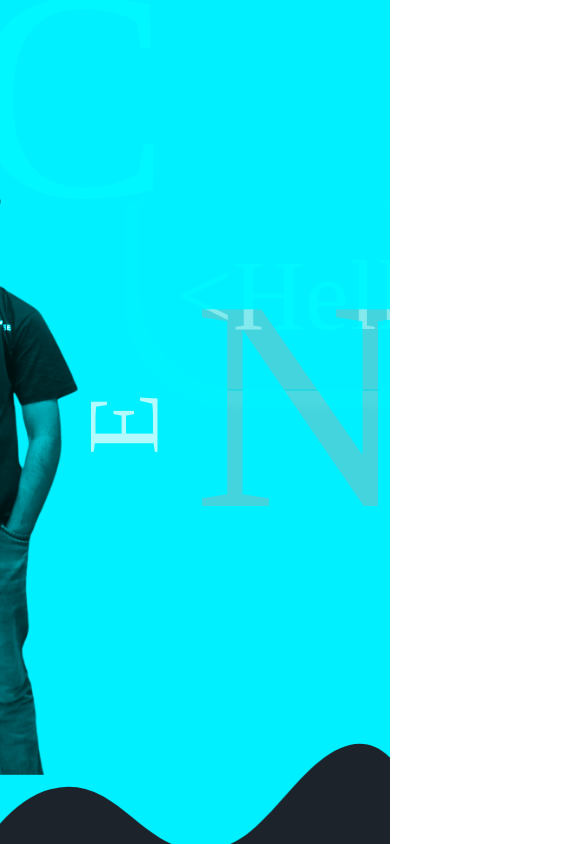
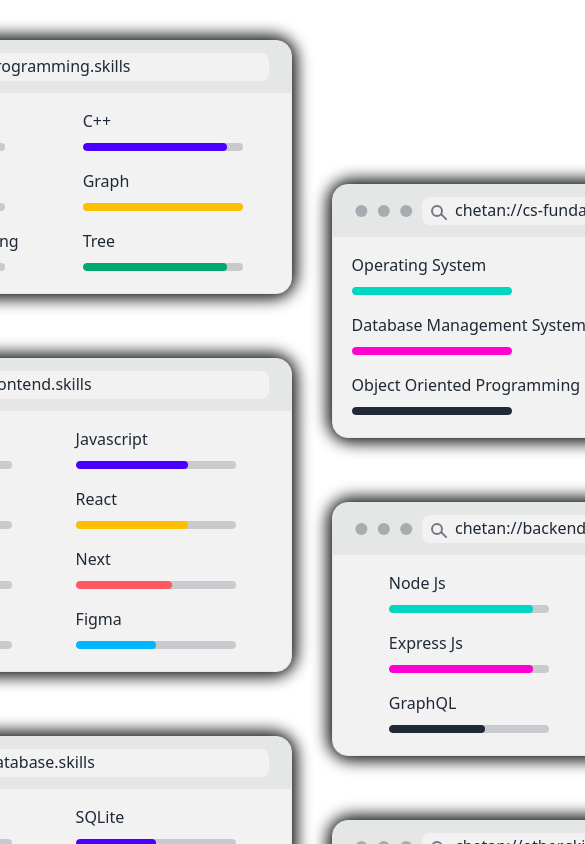
Before and after one commit to ChetanSaini12/Portfolio, a React (Create React App) app: page / in a window 390 px wide. Shown: the top 844 px of the page, 585 px wide, since content can reach past the window. Built offline with nearby package versions, Linux system fonts and the light colour scheme; a web font is replaced by a local one.

Commit message:
Responsivness

```diff
--- a/src/App.css
+++ b/src/App.css
@@ -219,11 +219,54 @@
 
 /***********************************************Skills***********************************************/
 
-.skills {
-  height: 1080px;
+.skillscontainer {
+  height: fit-content;
   width: 100vw;
   position: relative;
+  display: flex;
+  justify-content: center;
 }
+
+.skillsWrapper {
+  width: 1200px;
+}
+
+
+.skills {
+  width: 80%;
+  display: flex;
+  flex-direction: row;
+  gap: 2.5rem;
+  margin-top: 2.5rem;
+  transform-origin: top;
+  overflow: visible;
+}
+
+/* [dir="rtl"] .skills {
+  transform: rotateX(7deg) rotateZ(7deg) skewY(-4deg) scale(1);
+} */
+
+@media (max-width: 1279px) {
+  .skillsWrapper {
+    width: 1000px;
+  }
+  .skills {
+      transform: translate3d(0, 0, 0);
+  }
+}
+
+@media (min-width: 800px) {
+  .skills {
+      transform: rotateX(7deg) rotateZ(-7deg) skewY(-4deg) scale(1);
+  }
+}
+
+@media (max-width: 800px) {
+  .skillsWrapper {
+    width: 800px;
+  }
+}
+
 
 .skillsbox {
   border-radius: 20px;
@@ -278,7 +321,7 @@
 
 /******************************************Details******************************************/
 .aboutme {
-  height: 1100px;
+  height: fit-content;
   width: 100vw;
   margin-top: 40px;
 }
@@ -293,6 +336,31 @@
 .detailsimg:hover {
   box-shadow: 0px 0px 15px 5px rgb(35, 57, 57);
 }
+
+@media (min-width : 1500px)
+{
+  .detailsimg {
+    width: 1500px;
+    height: 1525px;
+  }
+}
+@media (max-width : 800px)
+{
+  .detailsimg {
+    width: 625px;
+    height: 825px;
+  }
+}
+
+@media (max-width : 450px)
+{
+  .detailsimg {
+    width: 320px;
+    height: 500px;
+  }
+}
+
+
 
 /*********************************************Social*********************************************/
 .connect h2 {
--- a/src/App.js
+++ b/src/App.js
@@ -12,14 +12,14 @@ import Social from "./Components/Social";
 function App() {
   return (
     <>
-    <Home/>
-    <Middle1/>
-    <AboutMe/>
+    {/* <Home/> */}
+    {/* <Middle1/> */}
+    {/* <AboutMe/> */}
     <Skills/>
-    <Achievements/>
-    <Projects/>
-    <Social/>
-    <Contactme/>
+    {/* <Achievements/> */}
+    {/* <Projects/> */}
+    {/* <Social/> */}
+    {/* <Contactme/> */}
     </>
   );
 }
--- a/src/Components/Skills.jsx
+++ b/src/Components/Skills.jsx
@@ -7,12 +7,12 @@ import DSA from "./SkillsSet/DSA";
 import Otherskills from "./SkillsSet/Otherskills";
 
 function Skills() {
-
   return (
+    <div className="skillscontainer flex justify-center">
+      <div className="skillsWrapper">
         <div className="skills">
-      <div className="flex flex-row justify-evenly gap-10 mt-10 m-48 origin-top overflow-visible pb-4 backdrop-blur will-change-auto [--rtl-reverse:1] [transform:rotateX(7deg)rotateZ(-7deg)skewY(4deg)scale(1)] rtl:[--rtl-reverse:-1] rtl:[transform:rotateX(7deg)rotateZ(7deg)skewY(-4deg)scale(1)] max-[1279px]:![transform:translate3d(0,0,0)] xl:-end-20 xl:-me-10 xl:h-[32rem] xl:w-[50rem] xl:rounded-e-none xl:pe-4 xl:shadow-[-0.05rem_0.1rem_0rem_#00000014] xl:backdrop-blur-0">
           <div className="flex flex-col gap-16">
-          <DSA/>
+            <DSA />
             <Frontend />
             <Database />
           </div>
@@ -20,9 +20,9 @@ function Skills() {
           <div className="flex flex-col gap-16 mt-36">
             <CSFundamentals />
             <Backend />
-          <Otherskills/>
+            <Otherskills />
           </div>
-
+        </div>
       </div>
     </div>
   );
```
Lines whose indentation alone changed are shown as unchanged.
